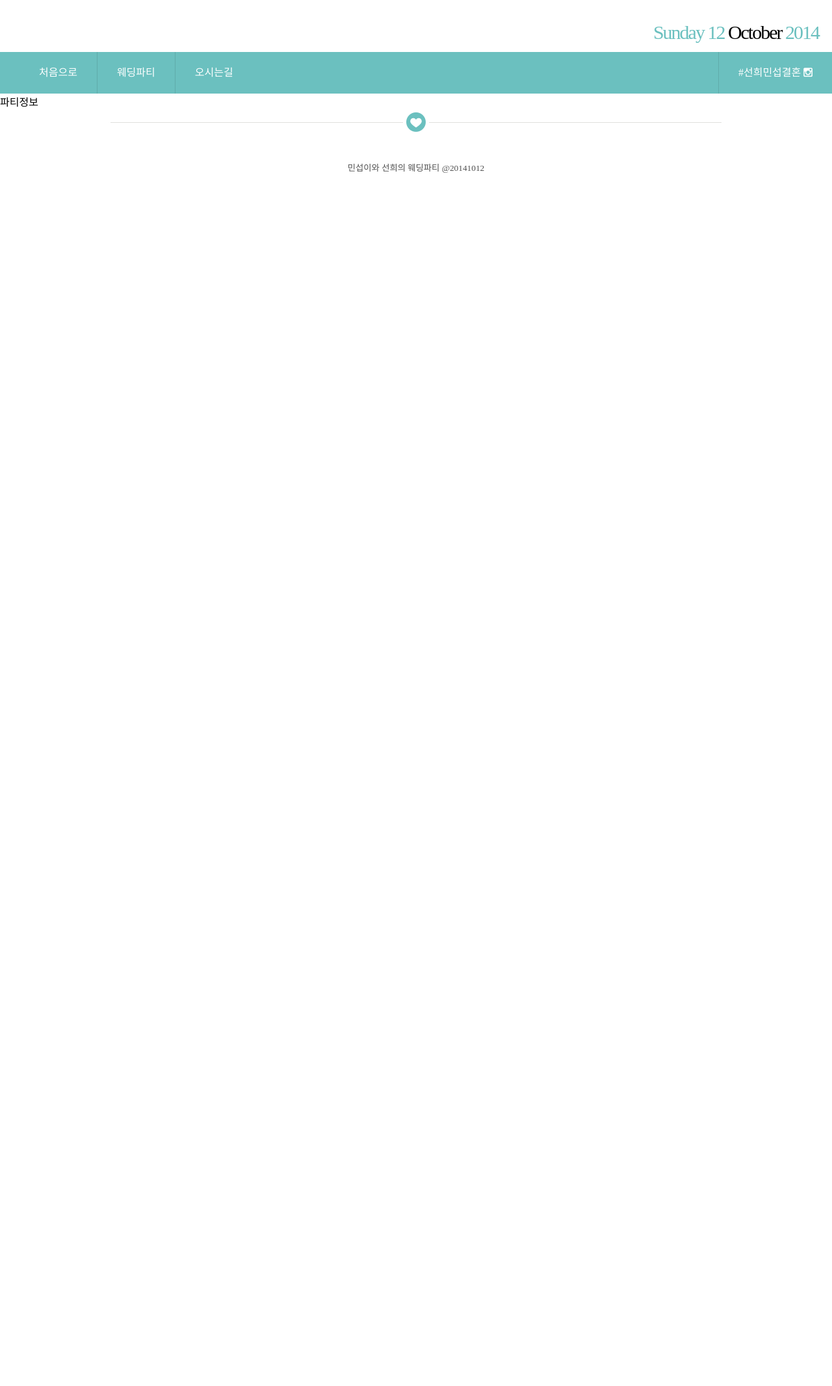
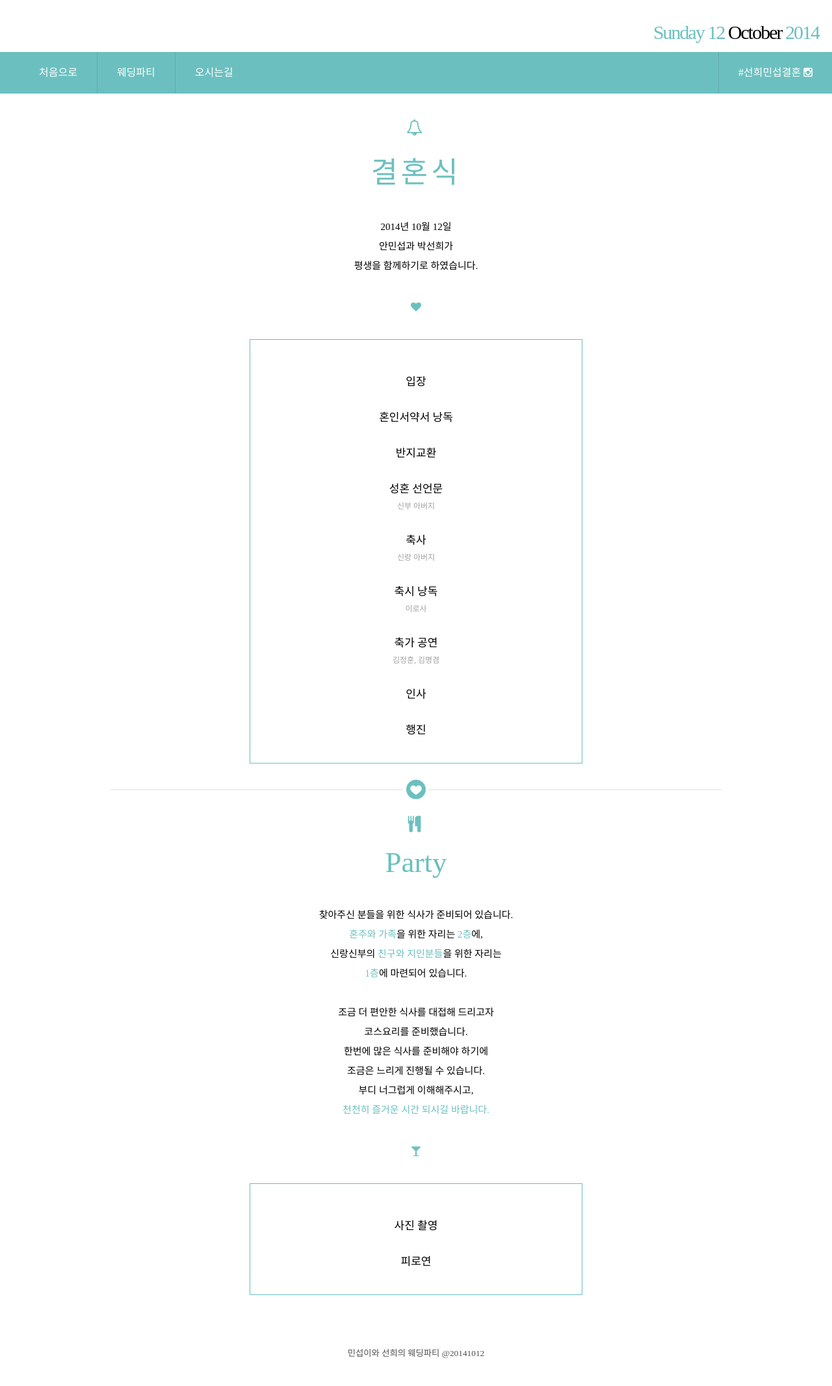
Before and after one commit to baxang/20141012.github.io, a PHP site: page /party.html in a window 1280 px wide. Shown: the whole page at 65% size. Before the commit the page ends 800 px from the top, so only its background shows below. Run offline with PHP 8.4, Linux system fonts and the light colour scheme; some libraries are stand-ins or nearby versions; some web fonts are replaced.

Commit message:
웨딩파티 페이지 내용 추가

```diff
--- a/css/style.css
+++ b/css/style.css
@@ -16,14 +16,23 @@ ul, ol { list-style:none;}
   text-shadow: none;
 }
 .accent-color { color:#6bc0bf; }
+.accent-border { border:1px solid #6bc0bf; }
+.contents { width:940px; margin:0 auto; display:block; }
+
 
 /* font */
 a,
 .wedding-date
 , h2.news
+, #party .title
 { font-family:'Nixie One'; }
 
 .couple-info .person-info h2
+, #ceremony .title
+, #ceremony .desc
+, #ceremony .program
+, #party .desc
+, #party .program
 {
 	font-family:'Jeju Myeongjo';
 }
@@ -73,7 +82,7 @@ footer {
 /* index */
 /**************************/
 
-header { height:80px; position:relative; }
+header { height:80px; position:relative; overflow:hidden; }
 header .wedding-date { position:absolute; right:20px; bottom:13px; font-size:30px; letter-spacing:-2px; }
 
 nav { background-color:#6bc0bf; }
@@ -171,6 +180,61 @@ nav li a {color:white; text-decoration:none; }
 
 
 /******************/
+/* 웨딩파티 */
+/******************/
+#ceremony h2.title {
+	text-align:center;
+	margin: 40px auto;
+	display:block;
+	font-size:45px;
+	letter-spacing:5px;
+}
+#party h2.title {
+	text-align:center;
+	margin: 40px auto;
+	display:block;
+	font-size:45px;
+}
+
+#ceremony h2.title i.icon,
+#party h2.title i.icon {
+	text-align:center;
+	margin: 20px auto;
+	display:block;
+	font-size:25px;
+	letter-spacing:5px;
+}
+#ceremony .desc,
+#party .desc {
+	text-align:center;
+	margin: 40px auto;
+	display:block;
+	font-size:15px;
+	line-height:30px;
+}
+
+#ceremony ol.program,
+#party ol.program {
+	width:50%;
+	padding:20px;
+	margin: 40px auto;
+	text-align:center;
+}
+#ceremony ol.program li,
+#party ol.program li {
+	margin:30px 0 20px 0;
+	font-size: 17px;
+}
+#ceremony ol.program li span.host {
+	display:block;
+	margin-top:6px;
+	font-size:9pt;
+	color:#A0A0A0;
+}
+
+
+
+/******************/
 /* 오시는길 */
 /******************/
 /* 지도 컨트롤러 */
@@ -193,6 +257,7 @@ nav li a {color:white; text-decoration:none; }
 
 /* max */
 @media only screen and (max-width:940px) {
+	.contents { width:100%; }
 	#intro #slideshow { width:100%; height:450px; }
 	#intro .couple-wrap { position:relative; width:90%; height:200px;}
 	#intro .couple-info { width:100%;}
--- a/party.html
+++ b/party.html
@@ -34,15 +34,71 @@
 	</ul>
 </nav>
 
-<div id="party">
-파티정보
+<div class="contents">
+
+	<div id="ceremony">
+		<h2 class="title accent-color">
+			<i class="fa fa-bell-o icon"></i>
+			결혼식
+		</h2>
+		<div class="desc">
+			2014년 10월 12일
+			<br/>안민섭과 박선희가
+			<br/>평생을 함께하기로 하였습니다.
+		</div>
+
+		<div style="text-align:center">
+			<i class="fa fa-heart accent-color"></i>
+		</div>
+
+		<ol class="program accent-border">
+			<li>입장</li>
+			<li>혼인서약서 낭독</li>
+			<li>반지교환</li>
+			<li>성혼 선언문 <span class="host">신부 아버지<span></li>
+			<li>축사 <span class="host">신랑 아버지</span></li>
+			<li>축시 낭독 <span class="host">이로사</span></li>
+			<li>축가 공연 <span class="host">김정훈, 김명겸</span></li>
+			<li>인사</li>
+			<li>행진</li>
+		</ol>
+	</div>
+
+	<aside id="stag_wedding_divider-2" class="widget wedding-divider">
+		<!-- BEGIN .section-divider -->
+		<hr class="section-divider" meth="">
+		<!-- END .section-divider -->
+	</aside>
+
+	<div id="party">
+		<h2 class="title accent-color">
+			<i class="fa fa-cutlery accent-color icon"></i>
+			Party
+		</h2>
+		<div class="desc">
+			찾아주신 분들을 위한 식사가 준비되어 있습니다.
+		<br /><span class="accent-color">혼주와 가족</span>을 위한 자리는 <span class="accent-color">2층</span>에,
+		<br />신랑신부의 <span class="accent-color">친구와 지인분들</span>을 위한 자리는
+		<br /><span class="accent-color">1층</span>에 마련되어 있습니다.
+		<br />
+		<br />조금 더 편안한 식사를 대접해 드리고자<br />코스요리를 준비했습니다.
+		<br />한번에 많은 식사를 준비해야 하기에<br />조금은 느리게 진행될 수 있습니다.
+		<br />부디 너그럽게 이해해주시고,
+		<br /><span class="accent-color">천천히 즐거운 시간 되시길 바랍니다.</span>
+		</div>
+
+		<div style="text-align:center">
+			<i class="fa fa-glass accent-color"></i>
+		</div>
+
+		<ol class="program accent-border">
+			<li>사진 촬영</li>
+			<li>피로연</li>
+		</ol>
+	</div>
+
 </div>
 
-<aside id="stag_wedding_divider-2" class="widget wedding-divider">
-	<!-- BEGIN .section-divider -->
-	<hr class="section-divider" meth="">
-	<!-- END .section-divider -->
-</aside>
 
 <footer>
 민섭이와 선희의 웨딩파티 @20141012
```
